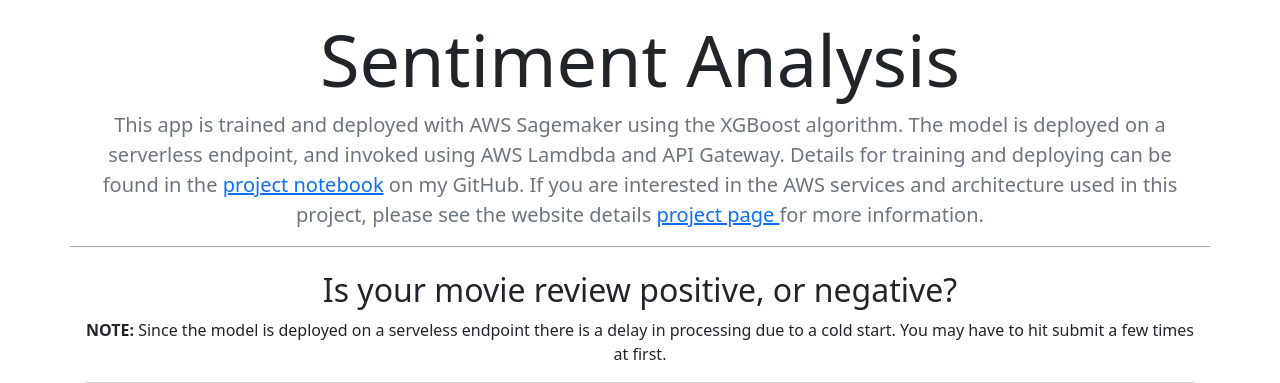
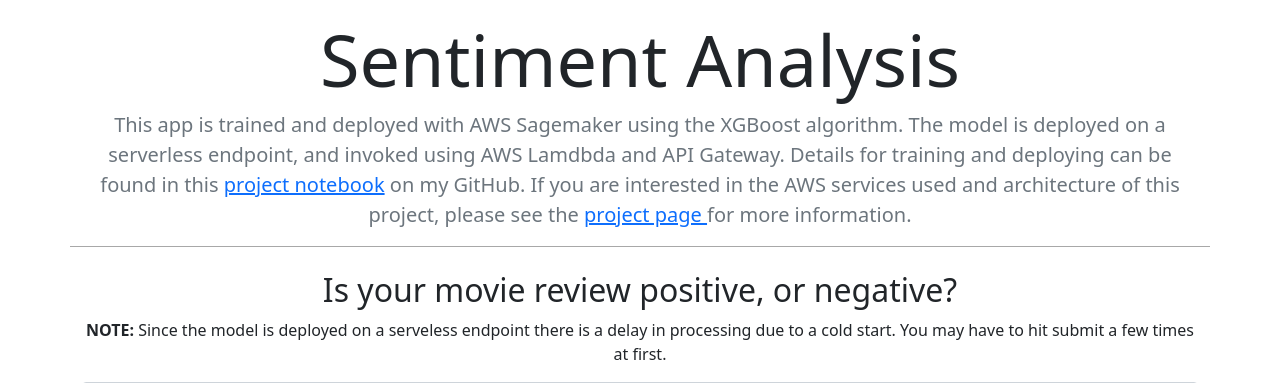
Before and after one commit to justinbellucci/personal-website-app, a Flask app: page /sentiment in a window 1280 px wide. Shown: the top 383 px of the page. Run offline with Flask 2, Linux system fonts and the light colour scheme; some libraries are stand-ins or nearby versions.

Commit message:
update copy

```diff
--- a/templates/sentiment_analysis.html
+++ b/templates/sentiment_analysis.html
@@ -27,10 +27,10 @@
                 <h1 class="display-2">Sentiment Analysis</h1>
                 <p class="lead text-muted">This app is trained and deployed with AWS Sagemaker using the XGBoost algorithm.
                     The model is deployed on a serverless endpoint, and invoked using AWS Lamdbda and
-                    API Gateway. Details for training and deploying can be found in the
+                    API Gateway. Details for training and deploying can be found in this
                     <a class="link-primary" href="https://github.com/justinbellucci/sentiment-analysis-app/blob/master/train_xgboost.ipynb" target="_blank">project notebook</a>
-                    on my GitHub. If you are interested in the AWS services and architecture used in this project, please see the website
-                    details <a class="link-primary" href="https://bellucci.io/built_this" target="_blank">project page </a> for more information.</p>
+                    on my GitHub. If you are interested in the AWS services used and architecture of this project, please see the
+                    <a class="link-primary" href="https://bellucci.io/#built_this" target="_blank">project page </a> for more information.</p>
             </div>
             <div class="container mt-4">
                 <h2 class="text-center section-heading">Is your movie review positive, or negative?</h2>
```
